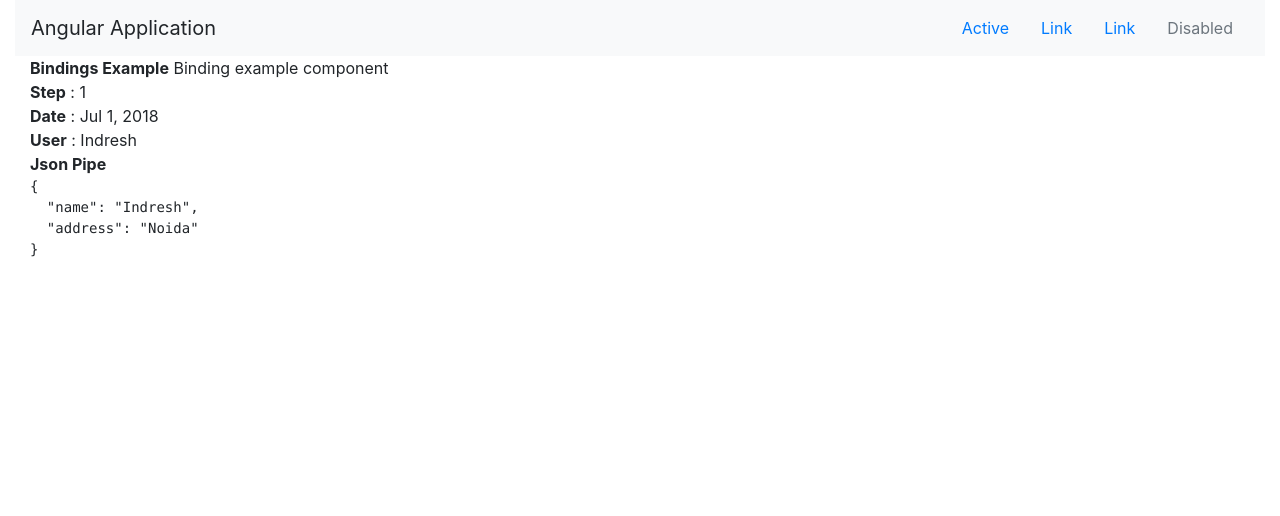
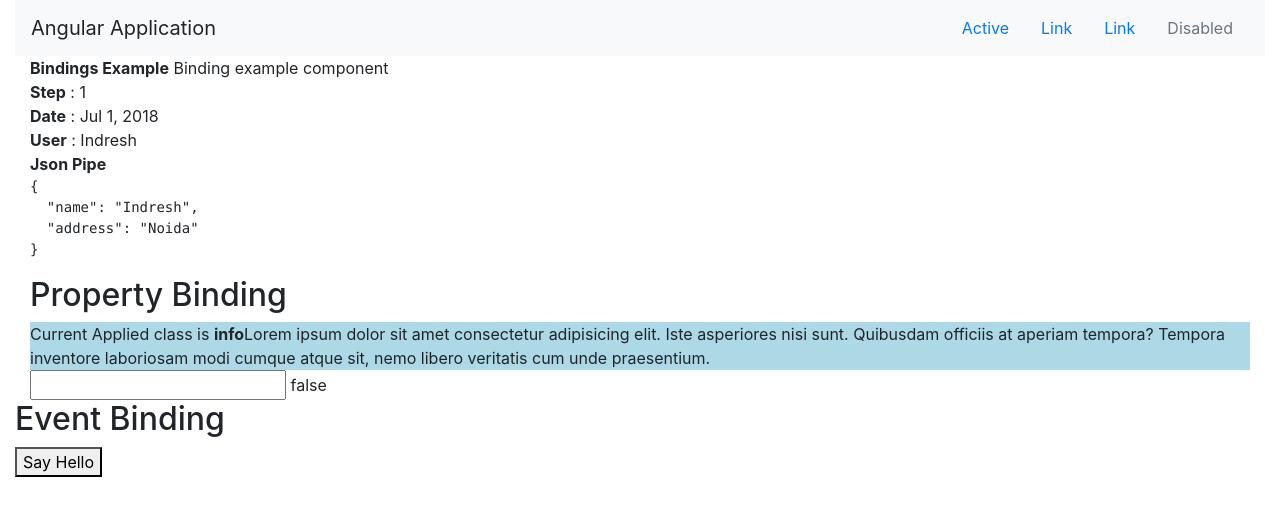
Before and after one commit to indreshpratap/nglearn9, an Angular app: page / in a window 1280 px wide. Shown: the top 516 px of the page. Built offline with nearby package versions, Linux system fonts and the light colour scheme.

Commit message:
Property and Event binding

```diff
--- a/angular.json
+++ b/angular.json
@@ -74,7 +74,8 @@
             "tsConfig": "src/tsconfig.spec.json",
             "karmaConfig": "src/karma.conf.js",
             "styles": [
-              "src/styles.css"
+              "src/styles.css",
+              "node_modules/bootstrap/dist/css/bootstrap.min.css"
             ],
             "scripts": [],
             "assets": [
--- a/src/app/examples/bindings.component.html
+++ b/src/app/examples/bindings.component.html
@@ -1,14 +1,25 @@
 <div class="container-fluid">
   <b>{{ heading }}</b>
   {{ description }}
-  <div><b>Step</b> : {{ step }}</div>
-  <div><b>Date</b> : {{ currentDate | date }}</div>
-  <div><b>User</b> : {{ userinfo.name }}</div>
+  <div>
+    <b>Step</b> : {{ step }}</div>
+  <div>
+    <b>Date</b> : {{ currentDate | date }}</div>
+  <div>
+    <b>User</b> : {{ userinfo.name }}</div>
 
   <div>
-      <b>Json Pipe</b>
-      <pre>{{ userinfo | json }} </pre>
+    <b>Json Pipe</b>
+    <pre>{{ userinfo | json }} </pre>
 
   </div>
 
+  <h2>Property Binding</h2>
+  <div (mouseenter)="boxEvent()" (mouseleave)="msgclass='info'" id="box" [class]="msgclass"> Current Applied class is <b>{{ msgclass }}</b>Lorem ipsum dolor sit amet consectetur adipisicing elit. Iste asperiores nisi sunt. Quibusdam officiis at aperiam tempora?
+    Tempora inventore laboriosam modi cumque atque sit, nemo libero veritatis cum unde praesentium.</div>
+    <input type="text" [id]="'one'" [disabled]="flag"> {{flag}}
 </div>
+
+<h2>Event Binding</h2>
+
+  <button (click)="sayHello($event)">Say Hello</button>
--- a/src/app/examples/bindings.component.ts
+++ b/src/app/examples/bindings.component.ts
@@ -10,9 +10,26 @@ export class BindingsComponent  {
    step = 1;
    currentDate = new Date();
    userinfo:any;
+    flag = false;
+    msgclass='info';
 
    constructor(){
        this.userinfo = {name:'Indresh',address:'Noida'};
+    //    setTimeout(()=>{
+    //     this.msgclass = 'success';
+    //     // this.flag=true;
+    //    },5000);
+   }
+
+   sayHello(ev){
+         console.log(ev);
+       alert('Hi there');
+       this.flag = !this.flag;
+   }
+
+   boxEvent(){
+
+       this.msgclass = 'success';
    }
 
 }
--- a/src/styles.css
+++ b/src/styles.css
@@ -1,2 +1,10 @@
 /* You can add global styles to this file, and also import other style files */
 /* @import '~bootstrap/dist/css/bootstrap.min.css'; */
+
+.info {
+    background-color:lightblue;
+}
+
+.success {
+    background-color:lightgreen;
+}
```
